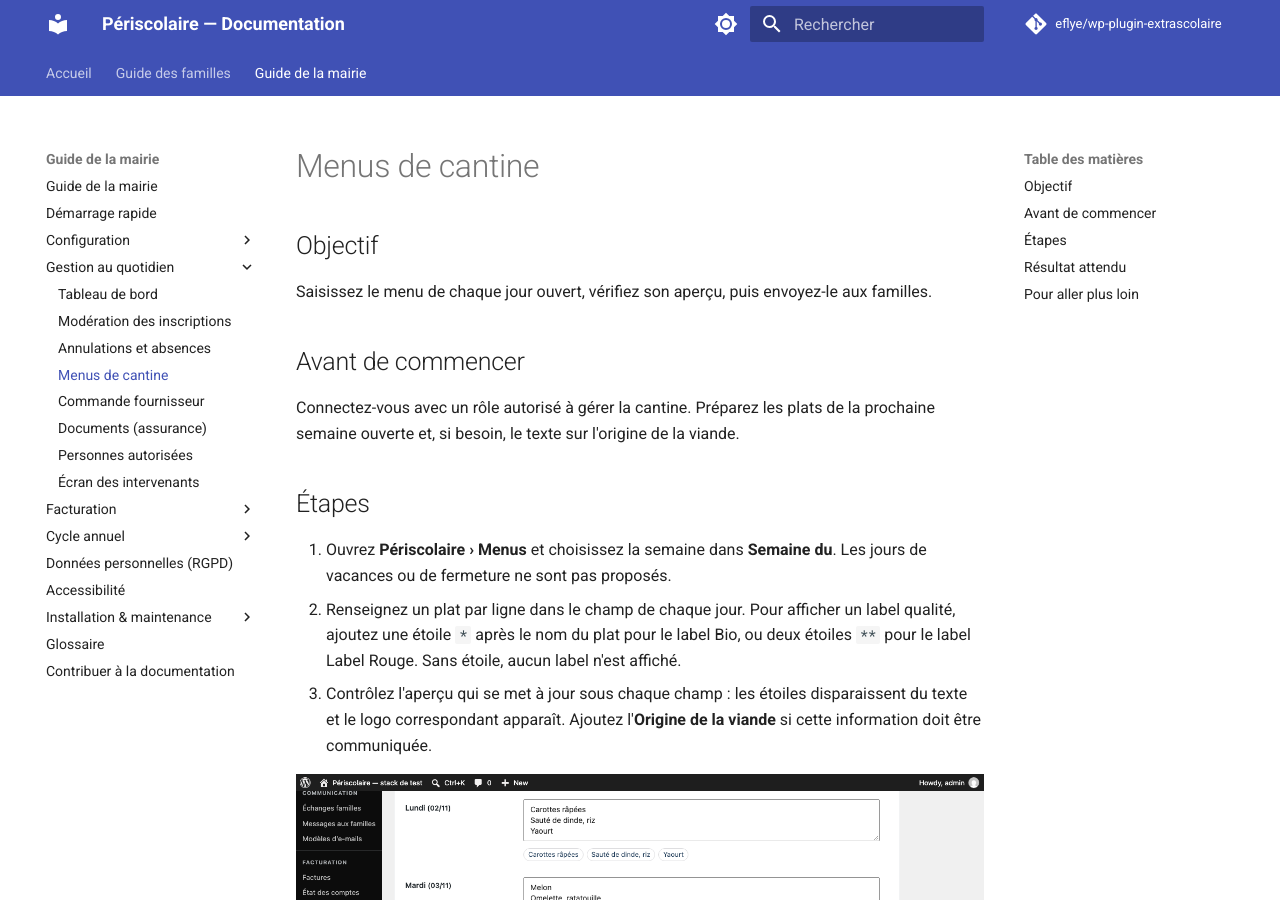
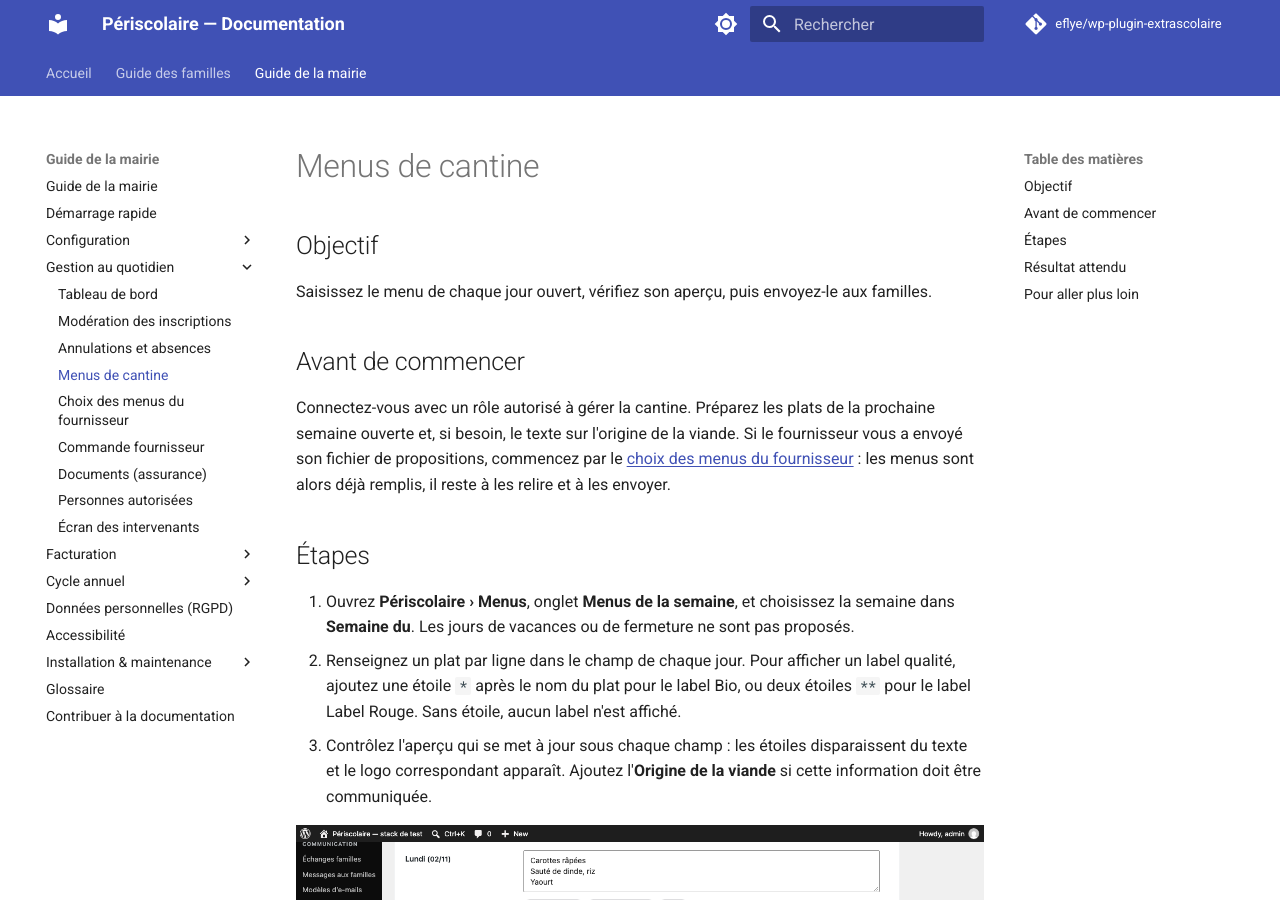
Before and after one commit to eflye/wp-plugin-extrascolaire, an MkDocs documentation site: the page built from documentation/gestion-quotidienne/menus-cantine.md, in a window 1280 px wide and 900 px high. Built offline with MkDocs 1.6.1 and Material for MkDocs 9.7.7, drawn with Linux system fonts in a browser that asks for light colours; comment, search, counter and statistics services are not loaded; some of the changed text lies outside the part shown.

Commit message:
docs(menus): guide et feuille de route du choix des menus du fournisseur
Page « Choix des menus du fournisseur » du guide de la mairie, liens
depuis les menus de cantine et les modèles d'e-mails. La feuille de
route consigne les décisions du 21/11/2026 (classeur renvoyé rempli,
croix en colonne « Enf », menus remplis après l'envoi, logo Bio seul)
et les pistes restantes.

Co-Authored-By: Claude <noreply@anthropic.com>

```diff
--- a/documentation/gestion-quotidienne/menus-cantine.md
+++ b/documentation/gestion-quotidienne/menus-cantine.md
@@ -6,11 +6,11 @@ Saisissez le menu de chaque jour ouvert, vérifiez son aperçu, puis envoyez-le
 
 ## Avant de commencer
 
-Connectez-vous avec un rôle autorisé à gérer la cantine. Préparez les plats de la prochaine semaine ouverte et, si besoin, le texte sur l'origine de la viande.
+Connectez-vous avec un rôle autorisé à gérer la cantine. Préparez les plats de la prochaine semaine ouverte et, si besoin, le texte sur l'origine de la viande. Si le fournisseur vous a envoyé son fichier de propositions, commencez par le [choix des menus du fournisseur](choix-menus-fournisseur.md) : les menus sont alors déjà remplis, il reste à les relire et à les envoyer.
 
 ## Étapes
 
-1. Ouvrez **Périscolaire › Menus** et choisissez la semaine dans **Semaine du**. Les jours de vacances ou de fermeture ne sont pas proposés.
+1. Ouvrez **Périscolaire › Menus**, onglet **Menus de la semaine**, et choisissez la semaine dans **Semaine du**. Les jours de vacances ou de fermeture ne sont pas proposés.
 2. Renseignez un plat par ligne dans le champ de chaque jour. Pour afficher un label qualité, ajoutez une étoile `*` après le nom du plat pour le label Bio, ou deux étoiles `**` pour le label Label Rouge. Sans étoile, aucun label n'est affiché.
 3. Contrôlez l'aperçu qui se met à jour sous chaque champ : les étoiles disparaissent du texte et le logo correspondant apparaît. Ajoutez l'**Origine de la viande** si cette information doit être communiquée.
 
@@ -37,5 +37,6 @@ Le menu de la semaine est lisible dans le portail famille et l'e-mail, les label
 - Côté famille : [Tableau de bord](../familles/tableau-de-bord.md) (guide des familles)
 - [Calendrier et vacances](../configuration/calendrier-vacances.md)
 - [Annulations et absences](annulations-absences.md)
+- [Choix des menus du fournisseur](choix-menus-fournisseur.md)
 - [Commande fournisseur](commande-fournisseur.md)
 - [Tableau de bord](tableau-de-bord.md)
--- a/mkdocs.yml
+++ b/mkdocs.yml
@@ -75,6 +75,7 @@ nav:
           - Modération des inscriptions: gestion-quotidienne/moderation-inscriptions.md
           - Annulations et absences: gestion-quotidienne/annulations-absences.md
           - Menus de cantine: gestion-quotidienne/menus-cantine.md
+          - Choix des menus du fournisseur: gestion-quotidienne/choix-menus-fournisseur.md
           - Commande fournisseur: gestion-quotidienne/commande-fournisseur.md
           - Documents (assurance): gestion-quotidienne/documents-assurance.md
           - Personnes autorisées: gestion-quotidienne/personnes-autorisees.md
```
Also changed, not shown: docs/feuille-de-route.md (+15 -2 lines), documentation/configuration/modeles-emails.md (+1 -0 lines), documentation/gestion-quotidienne/choix-menus-fournisseur.md (added, +42 -0 lines).
